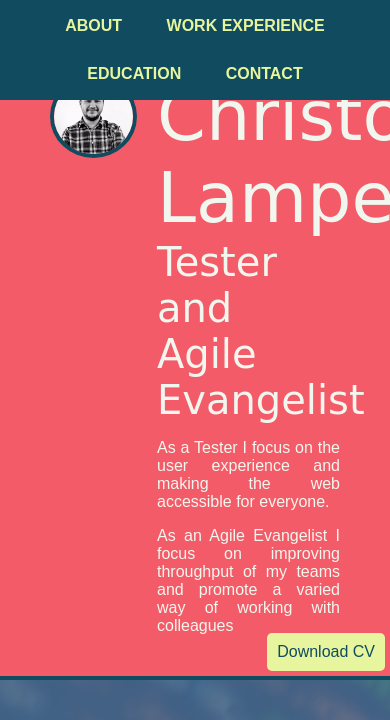
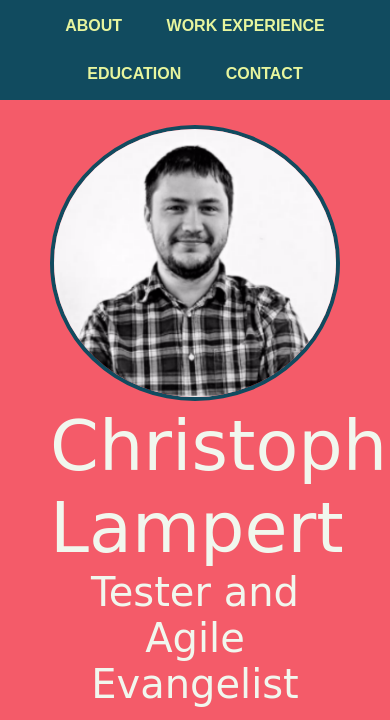
Before and after one commit to tomdoughty/lynda-tutorial, a plain HTML site: page index.html in a window 390 px wide. Shown: the top 720 px of the page. Drawn offline with Linux system fonts and the light colour scheme; a web font is replaced by a local one.

Commit message:
added some media queries to make site responsive

```diff
--- a/css/styles.css
+++ b/css/styles.css
@@ -68,15 +68,9 @@ li a:hover {
     padding-bottom: 25px;
 }
 
-.col-narrow {
-    width: 30%;
-    float: left;
-}
-
-.col-wide {
-    width: 70%;
-    float: left;
-    padding-left: 20px;
+.col-wide dd{
+    margin-left: 0;
+    margin-top: 1em;
 }
 
 .desc {
@@ -114,7 +108,9 @@ header h1, header h2 {
 
 .profile-image {
     border-radius: 50%;
-    border: 4px solid #114B5F
+    border: 4px solid #114B5F;
+    max-width: 100%;
+    height: auto;
 }
 
 .download {
@@ -177,7 +173,6 @@ nav a {
                  Work Experience Styles
 ************************************************************/
 .work {
-    /*background: #456990;*/
     background: linear-gradient(rgba(69,105,144, 0.8), rgba(69,105,144, 0.8)),
                 url(../images/background-2.jpg) no-repeat fixed;
     border-bottom: 2px solid #114B5F;
@@ -213,3 +208,51 @@ nav a {
     border-bottom: 4px solid #114B5F;
     border-top: 2px solid #114B5F;
 }
+
+/************************************************************
+                 Media Queries
+************************************************************/
+
+@media (min-width: 900px) {
+    .col-narrow {
+        width: 30%;
+        float: left;
+    }
+
+    .col-wide {
+        width: 70%;
+        float: left;
+        padding-left: 20px;
+    }
+
+    .col-wide dd{
+        margin-left: 40px;
+        margin-top: 0;
+    }
+}
+
+@media (max-width: 899px) {
+    header {
+        text-align: center;
+    }
+
+    h2 {
+        text-align: center;
+    }
+
+    .download {
+        position: static;
+        margin: 0 auto;
+        margin-bottom: 20px;
+    }
+
+    .header-content-wrap {
+        padding-bottom: 10px;
+    }
+}
+
+@media (max-width: 550px) {
+    .header-content-wrap {
+        padding-top: 100px;
+    }
+}
--- a/index.html
+++ b/index.html
@@ -3,6 +3,8 @@
     <head>
         <title>Christopher Lampert | Tester</title>
         <script src="https://use.fontawesome.com/3be7d72728.js"></script>
+        <meta charset="utf-8">
+        <meta name="viewport" content="width=device-width, initial-scale=1.0">
         <link href="https://fonts.googleapis.com/css?family=Droid+Sans:400,700|Neucha" rel="stylesheet">
         <link rel="stylesheet" href="css/styles.css">
     </head>
@@ -24,8 +26,8 @@
                     <p>As a Tester I focus on the user experience and making the web accessible for everyone.</p>
                     <p>As an Agile Evangelist I focus on improving throughput of my teams and promote a varied way of working with colleagues</p>
                 </div>
+                <a href="Christopher-Lampert-CV.pdf" class="btn download" download>Download CV</a>
             </div>
-            <a href="Christopher-Lampert-CV.pdf" class="btn download" download>Download CV</a>
         </header>
         <main role="main">
             <section class="work" id="work">
```
